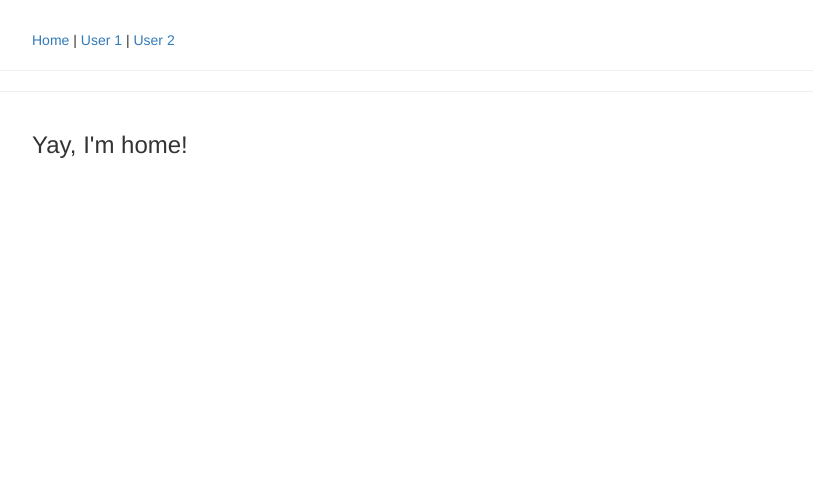
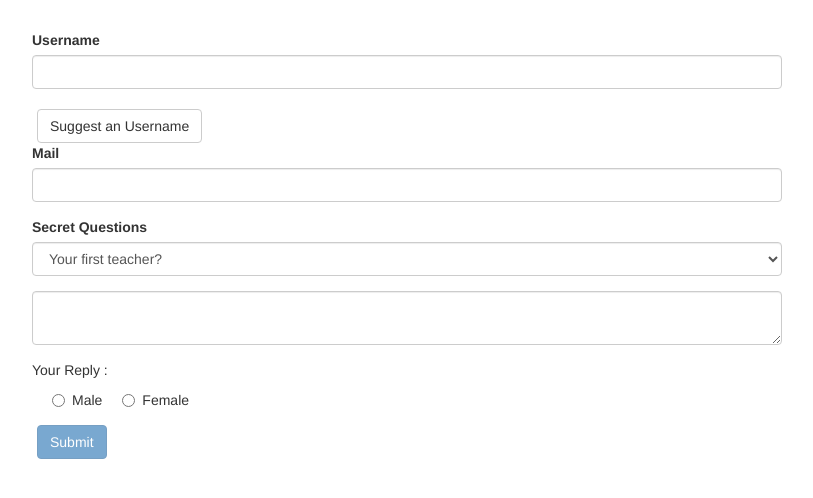
Before and after one commit to shivrajpro/angular-practice, an Angular app: page / in a window 1280 px wide. Shown: the top 498 px of the page, without its empty margins (233-1046 px from the left). Built offline with nearby package versions, Linux system fonts and the light colour scheme.

Commit message:
creating template driven forms

```diff
--- a/src/app/app.component.css
+++ b/src/app/app.component.css
@@ -1,3 +1,8 @@
 .container {
   margin-top: 30px;
 }
+
+
+input.ng-invalid.ng-touched{
+  border: 1px solid red;
+}
--- a/src/app/app.component.html
+++ b/src/app/app.component.html
@@ -1,22 +1,59 @@
 <div class="container">
   <div class="row">
     <div class="col-xs-12 col-sm-10 col-md-8 col-sm-offset-1 col-md-offset-2">
-      <a routerLink="/">Home</a> |
-      <a [routerLink]="['user', 1]">
-        User 1
-      </a>
-      |
-      <a [routerLink]="['user', 2]">
-        User 2
-      </a>
+      <form (ngSubmit)="onSubmit()" #f="ngForm">
+        <div id="user-data" ngModelGroup="userData" #userData="ngModelGroup">
+          <div class="form-group">
+            <label for="username">Username</label>
+            <input type="text" id="username" class="form-control" ngModel name="username" required>
+          </div>
+          <button class="btn btn-default" type="button" (click)="suggestUserName()">Suggest an Username</button>
+          <div class="form-group">
+            <label for="email">Mail</label>
+            <input type="email" id="email" class="form-control" ngModel name="email" required email
+              #emailId="ngModel">
+            <span *ngIf="!emailId.valid && emailId.touched" class="help-block">Please enter a valid email id</span>
+          </div>
+        </div>
+        <p class="alert alert-danger" *ngIf="!userData.valid && userData.touched"><strong>Invalid!</strong> user data</p>
+        <div class="form-group">
+          <label for="secret">Secret Questions</label>
+          <select id="secret" class="form-control" [ngModel]="defaultQue" name="secret">
+            <option value="pet">Your first Pet?</option>
+            <option value="teacher">Your first teacher?</option>
+          </select>
+        </div>
+        <div class="form-group">
+          <textarea name="questionAns" class="form-control" id="" cols="2" rows="2" [(ngModel)]="answer"></textarea>
+        </div>
+        <p>Your Reply : {{answer}}</p>
+
+        <div class="radio">
+          <label for="" *ngFor="let gender of genders">
+            <label for="">
+              <input
+                type="radio"
+                name="gender"
+                class="radio"
+                ngModel
+                [value]="gender"
+              >
+              {{gender}}
+            </label>
+          </label>
+        </div>
+        <button class="btn btn-primary" type="submit" [disabled]="!f.valid">Submit</button>
+      </form>
     </div>
   </div>
-  <hr />
-  <p *ngIf="isActivated">Activated!</p>
-  <hr>
-  <div class="row">
-    <div class="col-xs-12 col-sm-10 col-md-8 col-sm-offset-1 col-md-offset-2">
-      <router-outlet></router-outlet>
+  <div class="row" *ngIf="submitted">
+    <div class="col-xs-12">
+      <h1>Your Data</h1>
+      <p>Username : {{user.username}} </p>
+      <p>Email : {{user.email}} </p>
+      <p>Secret Qusetion : {{user.secretQuestion}} </p>
+      <p>Answer : {{user.questionAnswer}} </p>
+      <p>Gender : {{user.gender}} </p>
     </div>
   </div>
 </div>
--- a/src/app/app.component.ts
+++ b/src/app/app.component.ts
@@ -1,25 +1,63 @@
-import { Component, OnInit, OnDestroy } from '@angular/core';
-import { UserService } from "./user/user.service";
-import { Subscription } from 'rxjs';
+import { Component, ViewChild } from '@angular/core';
+import { NgForm } from '@angular/forms';
 
 @Component({
   selector: 'app-root',
   templateUrl: './app.component.html',
   styleUrls: ['./app.component.css']
 })
-export class AppComponent implements OnInit, OnDestroy{
-  isActivated: boolean = false;
+export class AppComponent {
+  @ViewChild('f') signUpForm: NgForm;
+  defaultQue = "teacher"; //one way binded
+  answer = '';
+  genders = ['Male', "Female"];
 
-  constructor(private userService: UserService) {}
+  submitted:boolean = false;
 
-  ngOnInit() {
-    this.userService.activatedEmitter.subscribe(
-      (didActivate)=>{
-        this.isActivated = didActivate;
-      });
-    }
+  user = {
+    username:'',
+    email:'',
+    secretQuestion:'',
+    questionAnswer:'',
+    gender:''
+  };
 
-    ngOnDestroy(): void {
-      this.userService.activatedEmitter.unsubscribe();
-    }
+  suggestUserName() {
+    const suggestedName = 'Superuser';
+/*
+    this.signUpForm.form.setValue({
+      userData:{
+        username:suggestedName,
+        email:''
+      },
+      secret:'teacher',
+      questionAns:'',
+      gender:'Male'
+    });
+
+ */
+    this.signUpForm.form.patchValue({
+      userData:{
+        username:suggestedName
+      }
+    });
+  }
+
+  // onSubmit(form: NgForm) {
+  //   console.log(form);
+  // }
+
+  onSubmit(){
+    this.submitted = true;
+    console.log(this.signUpForm.form.value);
+
+    let signUpFormValues = this.signUpForm.form.value;
+    this.user.username = signUpFormValues.userData.username,
+    this.user.email = signUpFormValues.userData.email;
+    this.user.secretQuestion = signUpFormValues.secret;
+    this.user.questionAnswer = signUpFormValues.questionAns;
+    this.user.gender = signUpFormValues.gender;
+
+    this.signUpForm.form.reset(); //can pass the object as well
+  }
 }
--- a/src/app/home/home.component.html
+++ /dev/null
@@ -1 +0,0 @@
-<h3>Yay, I'm home!</h3>
--- a/src/app/home/home.component.ts
+++ /dev/null
@@ -1,63 +0,0 @@
-import { Component, OnInit, OnDestroy } from '@angular/core';
-import { interval, Subscription, Observable } from 'rxjs';
-import { map, filter } from "rxjs/operators";
-
-@Component({
-  selector: 'app-home',
-  templateUrl: './home.component.html',
-  styleUrls: ['./home.component.css']
-})
-export class HomeComponent implements OnInit, OnDestroy {
-
-  private firstObSubscription: Subscription;
-
-  constructor() { }
-
-  ngOnInit() {
-    /*
-      this.firstObSubscription = interval(1000).subscribe(
-          (count)=>{
-            console.log(count);
-          }
-        );
-
-     */
-    const customIntervalObs = Observable.create(
-      (observer) => {
-        let count = 0;
-        setInterval(() => {
-          observer.next(count);
-
-          // if (count === 2)
-          //   observer.complete();
-
-          if (count > 3)
-            observer.error(new Error("Count is greater than 3!"));
-
-          count++;
-        }, 1000);
-      }
-    );
-
-    this.firstObSubscription = customIntervalObs.pipe(
-      filter((data) => {
-        return data > 0;
-      }),
-      map((data: number) => {
-        return "Round : " + (data + 1);
-      })
-    )
-      .subscribe((data) => {
-        console.log(data);
-      }, (error) => {
-        console.log(error.message);
-      }, () => {
-        console.log('Completed!');
-      });
-  }
-
-  ngOnDestroy() {
-    this.firstObSubscription.unsubscribe();
-  }
-
-}
--- a/src/app/user/user.component.html
+++ /dev/null
@@ -1,2 +0,0 @@
-<p>User with <strong>ID {{ id }}</strong> was loaded</p>
-<button class="btn btn-primary" (click)="onActivate()">Activate</button>
--- a/src/app/user/user.component.ts
+++ /dev/null
@@ -1,30 +0,0 @@
-import { Component, OnInit, OnDestroy } from '@angular/core';
-import { ActivatedRoute, Params } from '@angular/router';
-import { UserService } from './user.service';
-
-@Component({
-  selector: 'app-user',
-  templateUrl: './user.component.html',
-  styleUrls: ['./user.component.css']
-})
-export class UserComponent implements OnInit, OnDestroy {
-  id: number;
-
-  constructor(private route: ActivatedRoute, private userService: UserService) {
-  }
-
-  ngOnInit() {
-    this.route.params.subscribe((params: Params) => {
-      this.id = +params.id;
-    });
-  }
-
-  onActivate(){
-    this.userService.activatedEmitter.next(true);
-  }
-
-  ngOnDestroy(){
-    this.userService.activatedEmitter.next(false);
-    this.userService.activatedEmitter.unsubscribe();
-  }
-}
--- a/src/app/user/user.service.ts
+++ /dev/null
@@ -1,9 +0,0 @@
-import { EventEmitter } from "events";
-import { Injectable } from "@angular/core";
-import { Subject } from "rxjs";
-
-@Injectable({providedIn:'root'})
-export class UserService{
-    // activatedEmitter = new EventEmitter<boolean>();
-    activatedEmitter = new Subject<boolean>();
-}
```
Also changed, not shown: src/app/app-routing.module.ts (deleted, +0 -22 lines), src/app/app.module.ts (+4 -7 lines), src/app/home/home.component.css (deleted), src/app/user/user.component.css (deleted).
